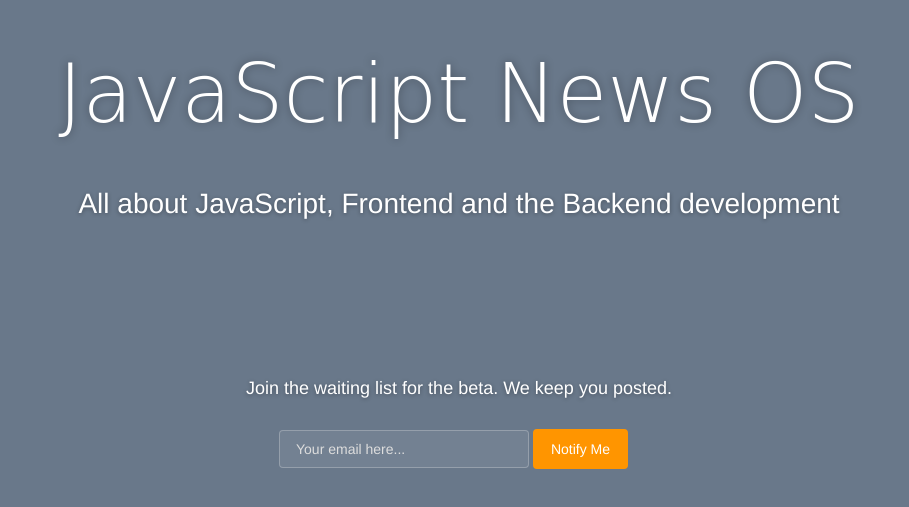
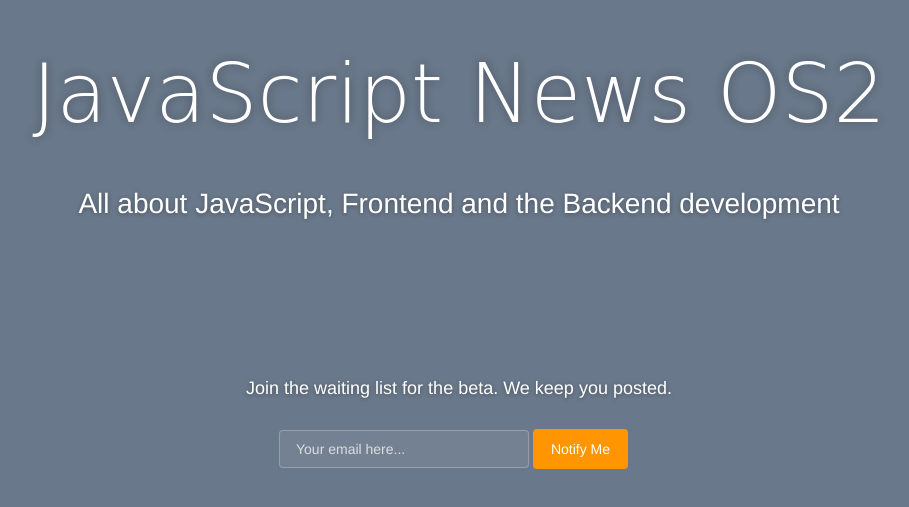
Before and after one commit to markoch/dev-news-os, a website: page public/index.html in a window 1280 px wide. Shown: the part 101-608 px from the top of the page, without its empty margins (181-1090 px from the left). Drawn offline with nearby package versions, Linux system fonts and the light colour scheme; a web font is replaced by a local one.

Commit message:
Test change

```diff
--- a/public/index.html
+++ b/public/index.html
@@ -33,7 +33,7 @@
 
     <div class="container">
         <h1 class="logo cursive">
-            JavaScript News OS
+            JavaScript News OS2
         </h1>
 <!--  H1 can have 2 designs: "logo" and "logo cursive"           -->
 
```
